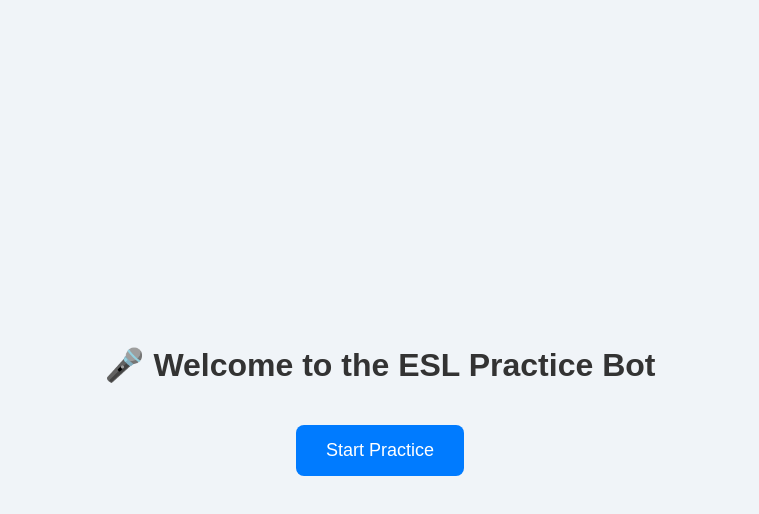
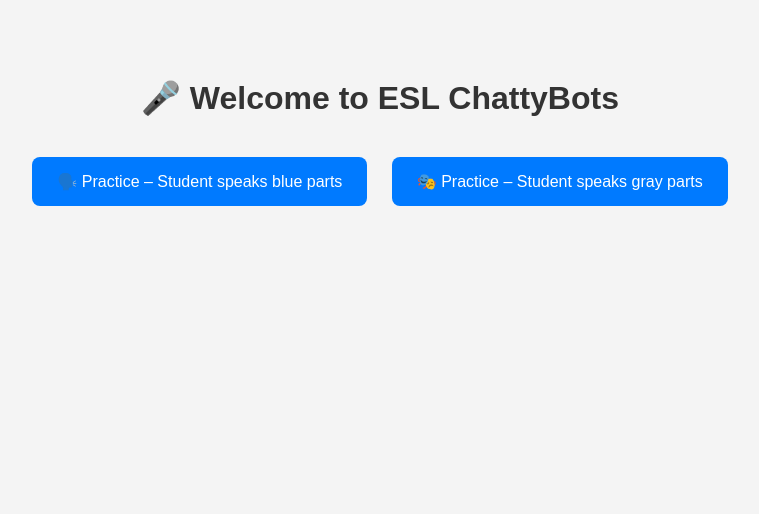
Before and after one commit to Renarbon/Mychattybots, a plain HTML site: page index.html in a window 1280 px wide. Shown: the whole page, without its empty margins (260-1019 px from the left). Drawn offline with Linux system fonts and the light colour scheme.

Commit message:
Add files via upload

```diff
--- a/index.html
+++ b/index.html
@@ -1,40 +1,44 @@
+
 <!DOCTYPE html>
 <html lang="en">
 <head>
-  <meta charset="UTF-8">
-  <title>Welcome – ESL ChattyBot</title>
+  <meta charset="UTF-8" />
+  <title>My ChattyBots</title>
   <style>
     body {
       font-family: Arial, sans-serif;
-      background: #f0f4f8;
-      display: flex;
-      flex-direction: column;
-      align-items: center;
-      justify-content: center;
-      height: 100vh;
-      margin: 0;
+      text-align: center;
+      padding: 50px;
+      background-color: #f4f4f4;
     }
     h1 {
+      font-size: 2em;
       color: #333;
+    }
+    .button-container {
+      margin-top: 30px;
     }
     a.button {
       display: inline-block;
-      padding: 15px 30px;
-      background-color: #007bff;
+      margin: 10px;
+      padding: 15px 25px;
+      font-size: 16px;
+      text-decoration: none;
       color: white;
-      font-size: 18px;
+      background-color: #007aff;
       border-radius: 8px;
-      text-decoration: none;
-      margin-top: 20px;
-      transition: background-color 0.3s ease;
+      transition: background-color 0.3s;
     }
     a.button:hover {
-      background-color: #0056b3;
+      background-color: #005bb5;
     }
   </style>
 </head>
 <body>
-  <h1>🎤 Welcome to the ESL Practice Bot</h1>
-  <a class="button" href="chattybot.html">Start Practice</a>
+  <h1>🎤 Welcome to ESL ChattyBots</h1>
+  <div class="button-container">
+    <a class="button" href="chattybot.html">🗣️ Practice – Student speaks blue parts</a>
+    <a class="button" href="chattybot_reversed.html">🎭 Practice – Student speaks gray parts</a>
+  </div>
 </body>
 </html>
```
